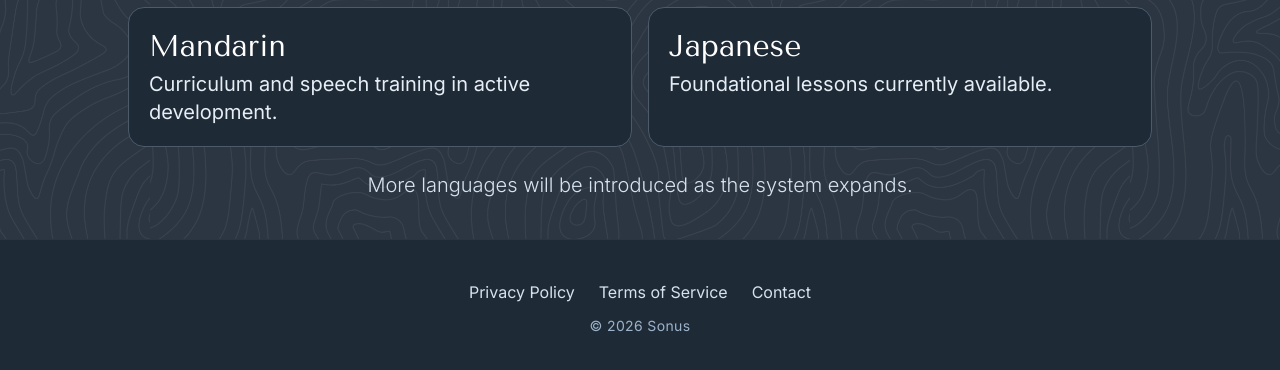
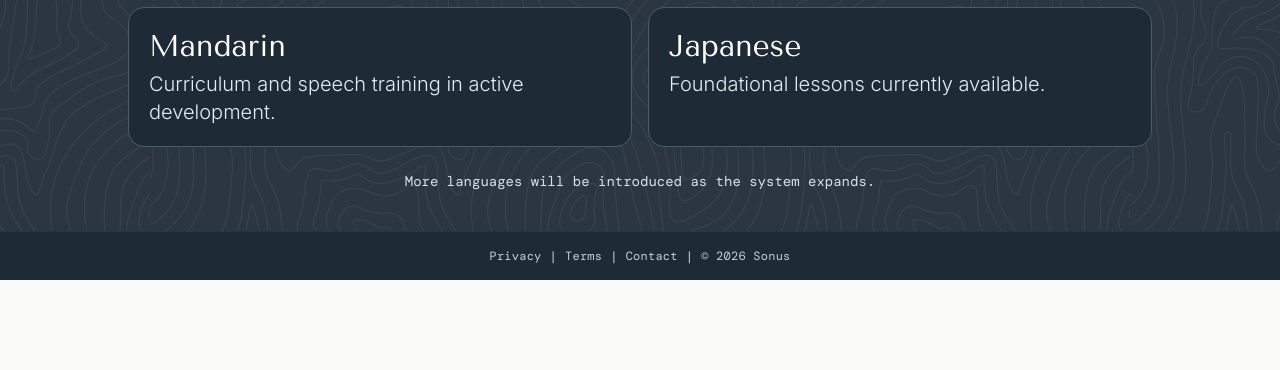
Before and after one commit to mbayers6370/Sonus, a React (Vite) app in the folder sonus-react/: page / in a window 1280 px wide. Shown: the part 1026-1396 px from the top of the page. After the commit the page ends 1306 px from the top, so only its background shows below. Built offline with nearby package versions, Linux system fonts and the light colour scheme; no server answers; a web font is replaced by a local one.

Commit message:
Update to landing footer and hero

```diff
--- a/sonus-react/src/components/BottomNav.tsx
+++ b/sonus-react/src/components/BottomNav.tsx
@@ -35,7 +35,7 @@ export default function BottomNav({ onHome, onProfile, onLearn, active = 'home'
       }}
     >
       <div className="h-full w-full relative px-4">
-        <div className="flex h-[70%] items-center justify-center pt-1.5">
+        <div className="flex h-[82%] items-center justify-center pt-1.5">
           <div className="flex items-center justify-center gap-4 sm:gap-6">
           <button
             onClick={onHome}
@@ -66,25 +66,27 @@ export default function BottomNav({ onHome, onProfile, onLearn, active = 'home'
           </button>
           </div>
         </div>
-        <div className="flex h-[30%] items-center justify-center gap-2 text-[0.54rem] leading-none font-light text-[#7B8BA1] sm:text-[0.62rem]">
-          <Link to="/privacy" className="underline-offset-2 hover:underline">
+        <div className="absolute inset-x-0 bottom-0 h-[18%] bg-[#2B3440] border-t border-white/10">
+          <div className="flex h-full items-center justify-center gap-2 px-3 text-[0.52rem] leading-none font-light text-[#C7D0DC] sm:text-[0.58rem]">
+            <Link to="/privacy" className="underline-offset-2 hover:underline font-mono">
             Privacy
             </Link>
             <span aria-hidden="true">|</span>
-          <Link to="/terms" className="underline-offset-2 hover:underline">
+            <Link to="/terms" className="underline-offset-2hover:underline font-mono">
             Terms
             </Link>
             <span aria-hidden="true">|</span>
-          <Link to="/contact" className="underline-offset-2 hover:underline">
+            <Link to="/contact" className="underline-offset-2 hover:underline font-mono">
             Contact
             </Link>
             <span aria-hidden="true">|</span>
-          <span>© {new Date().getFullYear()} Sonus</span>
+            <span className="font-mono">© {new Date().getFullYear()} Sonus</span>
+          </div>
         </div>
         <button
           type="button"
           onClick={signOut}
-          className="hidden lg:flex absolute right-4 top-1 items-center justify-center gap-1.5 px-3 py-2 text-sm font-medium text-text-light transition-colors hover:text-text-dark"
+          className="hidden lg:flex absolute right-4 top-[35%] -translate-y-1/2 items-center justify-center gap-1.5 px-3 py-2 text-sm font-medium text-text-light transition-colors hover:text-text-dark"
           aria-label={isDemo ? 'Exit Demo' : 'Sign Out'}
           title={isDemo ? 'Exit Demo' : 'Sign Out'}
         >
--- a/sonus-react/src/components/PublicLanding.tsx
+++ b/sonus-react/src/components/PublicLanding.tsx
@@ -197,7 +197,7 @@ export default function PublicLanding() {
                 Learn the language before you get there.
               </h1>
               <p
-                className="mx-auto mt-3 max-w-3xl text-center font-light leading-relaxed text-[#D6E2EE] sm:mt-4 sm:text-[1.4rem]"
+                className="font-mono mx-auto mt-3 max-w-3xl text-center font-light leading-relaxed text-[#D6E2EE] sm:mt-4 sm:text-[1.4rem]"
                 style={{ fontSize: '1.7em' }}
               >
                 Built on real <br className="sm:hidden" />
@@ -277,18 +277,18 @@ export default function PublicLanding() {
             <div className="mx-auto mt-6 grid max-w-5xl gap-3 sm:grid-cols-2 sm:gap-4">
               <article className="rounded-2xl border border-[#4C5A6A] bg-[#1F2A37] p-4 sm:p-5">
                 <h3 className="main-font text-2xl leading-tight text-white sm:text-3xl">Mandarin</h3>
-                <p className="mt-1.5 text-sm leading-relaxed text-[#E5EDF5] sm:text-xl">
+                <p className="mt-1.5 text-sm font-light leading-relaxed text-[#E5EDF5] sm:text-xl">
                   Curriculum and speech training in active development.
                 </p>
               </article>
               <article className="rounded-2xl border border-[#4C5A6A] bg-[#1F2A37] p-4 sm:p-5">
                 <h3 className="main-font text-2xl leading-tight text-white sm:text-3xl">Japanese</h3>
-                <p className="mt-1.5 text-sm leading-relaxed text-[#E5EDF5] sm:text-xl">
+                <p className="mt-1.5 text-sm font-light leading-relaxed text-[#E5EDF5] sm:text-xl">
                   Foundational lessons currently available.
                 </p>
               </article>
             </div>
-            <p className="mx-auto mt-5 font-light max-w-4xl text-center text-sm leading-relaxed text-[#D6E2EE] sm:mt-6 sm:text-xl">
+            <p className="mx-auto mt-5 font-light font-mono max-w-4xl text-center text-sm leading-relaxed text-[#D6E2EE] sm:mt-6 sm:text-sm">
               More languages will be introduced as the system expands.
             </p>
           </div>
@@ -365,7 +365,7 @@ function ExploreDemoCard({ card }: { card: DemoCard }) {
       </div>
       <div className="h-[104px] p-2.5 sm:h-auto sm:p-4">
         <h3 className="main-font text-xl leading-tight sm:text-2xl">{card.title}</h3>
-        <p className="mt-1.5 text-xs leading-relaxed text-[#334155] sm:mt-2 sm:text-sm">{card.body}</p>
+        <p className="secondary-font mt-1.5 text-xs leading-relaxed text-[#334155] sm:mt-2 sm:text-sm">{card.body}</p>
       </div>
     </article>
   );
--- a/sonus-react/src/components/foundations/PinyinFoundations.tsx
+++ b/sonus-react/src/components/foundations/PinyinFoundations.tsx
@@ -102,30 +102,30 @@ export default function PinyinFoundations({ onGoHome, onOpenProfile }: PinyinFou
                 className="rounded-2xl border border-border bg-white p-4 md:p-5 shadow-[0_10px_22px_-20px_rgba(15,23,42,0.4)]"
               >
                 <div className="text-base font-bold text-text-dark text-center mb-1">{item.result.english}</div>
-                <div className="flex items-center justify-center gap-3 text-text-dark mt-3">
+                <div className="grid grid-cols-[minmax(0,1fr)_auto_minmax(0,1fr)_auto_minmax(0,1.15fr)] items-center gap-1.5 sm:gap-3 text-text-dark mt-3">
                   <button
                     onClick={() => speak(item.left.hanzi, item.left.pinyin)}
-                    className="text-center rounded-xl border border-border/80 px-3 py-2 min-w-[80px] hover:bg-[rgba(31,42,55,0.06)]"
+                    className="min-w-0 text-center rounded-xl border border-border/80 px-2 py-2 sm:px-3 hover:bg-[rgba(31,42,55,0.06)]"
                   >
-                    <div className="text-3xl secondary-font leading-none">{item.left.hanzi}</div>
+                    <div className="text-[2rem] sm:text-3xl secondary-font leading-none">{item.left.hanzi}</div>
                     <div className="text-xs text-text-med">{item.left.pinyin}</div>
-                    <div className="text-xs text-text-dark">{item.left.english}</div>
+                    <div className="text-xs text-text-dark leading-tight break-words">{item.left.english}</div>
                   </button>
-                  <span className="text-xl text-text-light font-semibold">+</span>
+                  <span className="text-lg sm:text-xl text-text-light font-semibold">+</span>
                   <button
                     onClick={() => speak(item.right.hanzi, item.right.pinyin)}
-                    className="text-center rounded-xl border border-border/80 px-3 py-2 min-w-[80px] hover:bg-[rgba(31,42,55,0.06)]"
+                    className="min-w-0 text-center rounded-xl border border-border/80 px-2 py-2 sm:px-3 hover:bg-[rgba(31,42,55,0.06)]"
                   >
-                    <div className="text-3xl secondary-font leading-none">{item.right.hanzi}</div>
+                    <div className="text-[2rem] sm:text-3xl secondary-font leading-none">{item.right.hanzi}</div>
                     <div className="text-xs text-text-med">{item.right.pinyin}</div>
-                    <div className="text-xs text-text-dark">{item.right.english}</div>
+                    <div className="text-xs text-text-dark leading-tight break-words">{item.right.english}</div>
                   </button>
-                  <span className="text-xl text-text-light font-semibold">=</span>
+                  <span className="text-lg sm:text-xl text-text-light font-semibold">=</span>
                   <button
                     onClick={() => speak(item.result.hanzi, item.result.pinyin)}
-                    className="text-center rounded-xl border border-[#9EC7DC] bg-[rgba(181,216,234,0.28)] px-3 py-2 min-w-[100px] hover:bg-[rgba(181,216,234,0.40)]"
+                    className="min-w-0 text-center rounded-xl border border-[#9EC7DC] bg-[rgba(181,216,234,0.28)] px-2 py-2 sm:px-3 hover:bg-[rgba(181,216,234,0.40)]"
                   >
-                    <div className="text-3xl secondary-font leading-none">{item.result.hanzi}</div>
+                    <div className="text-[2rem] sm:text-3xl secondary-font leading-none">{item.result.hanzi}</div>
                     <div className="text-xs text-[#186E95] font-medium">{item.result.pinyin}</div>
                   </button>
                 </div>
--- a/sonus-react/src/components/public/PublicFooter.tsx
+++ b/sonus-react/src/components/public/PublicFooter.tsx
@@ -2,23 +2,26 @@ import { Link } from 'react-router-dom';
 
 export default function PublicFooter() {
   return (
-    <footer className="bg-[#1F2A37] px-4 py-8 backdrop-blur-[1px] sm:px-8 sm:py-10">
-      <div className="mx-auto flex w-full max-w-6xl flex-col items-center gap-3">
+    <footer className="bg-[#1F2A37] px-4 py-8 backdrop-blur-[1px] sm:px-8 sm:py-4">
+      <div className="mx-auto flex w-full max-w-6xl flex-col items-center">
         <nav
           aria-label="Footer"
-          className="flex flex-wrap items-center justify-center gap-x-6 gap-y-2 text-sm text-[#D6E2EE] sm:text-base"
+          className="font-mono flex flex-wrap items-center justify-center gap-2 text-[0.66rem] tracking-[0.02em] text-[#C7D0DC] sm:text-xs"
         >
-          <Link className="underline-offset-4 hover:underline" to="/privacy">
-            Privacy Policy
+          <Link className="underline-offset-2 hover:underline" to="/privacy">
+            Privacy
           </Link>
-          <Link className="underline-offset-4 hover:underline" to="/terms">
-            Terms of Service
+          <span aria-hidden="true">|</span>
+          <Link className="underline-offset-2 hover:underline" to="/terms">
+            Terms
           </Link>
-          <Link className="underline-offset-4 hover:underline" to="/contact">
+          <span aria-hidden="true">|</span>
+          <Link className="underline-offset-2 hover:underline" to="/contact">
             Contact
           </Link>
+          <span aria-hidden="true">|</span>
+          <span>© {new Date().getFullYear()} Sonus</span>
         </nav>
-        <p className="text-center text-xs tracking-wide text-[#9CB4CB] sm:text-sm">© {new Date().getFullYear()} Sonus</p>
       </div>
     </footer>
   );
```
Lines whose indentation alone changed are shown as unchanged.
